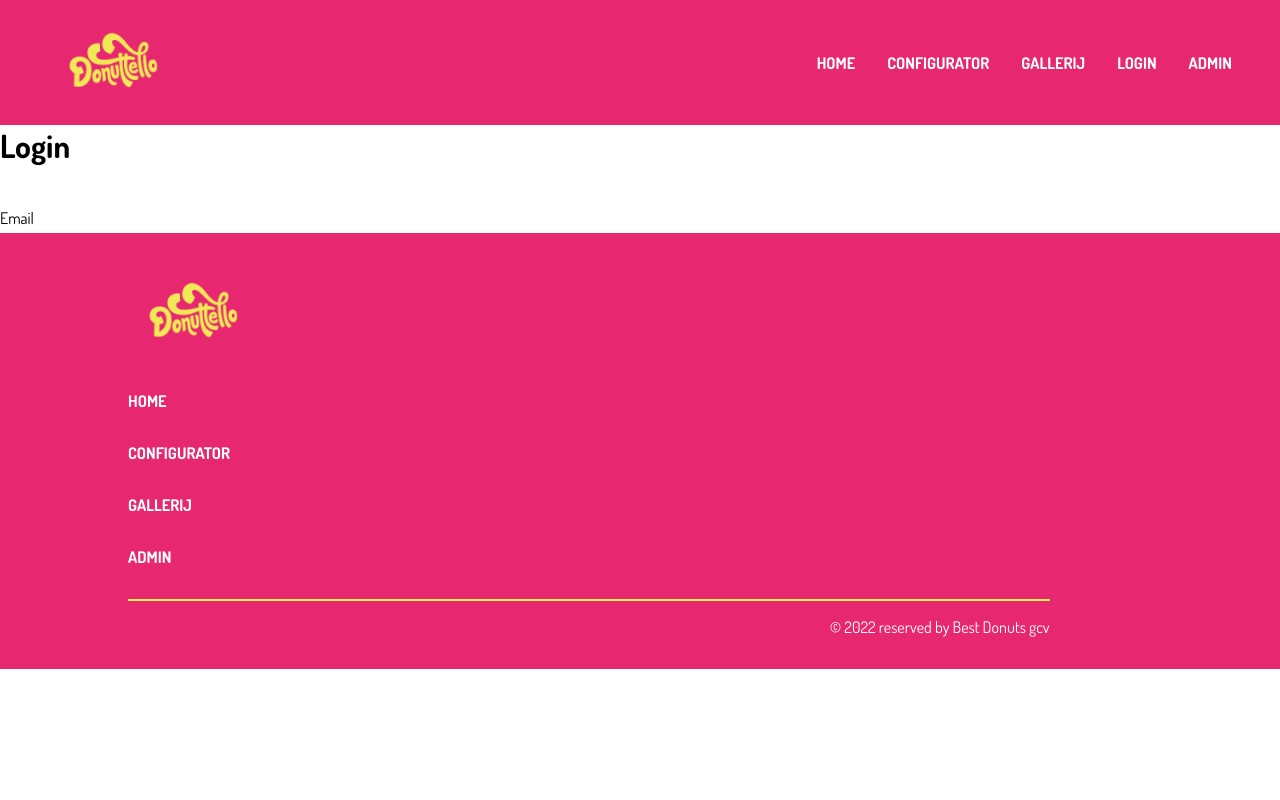
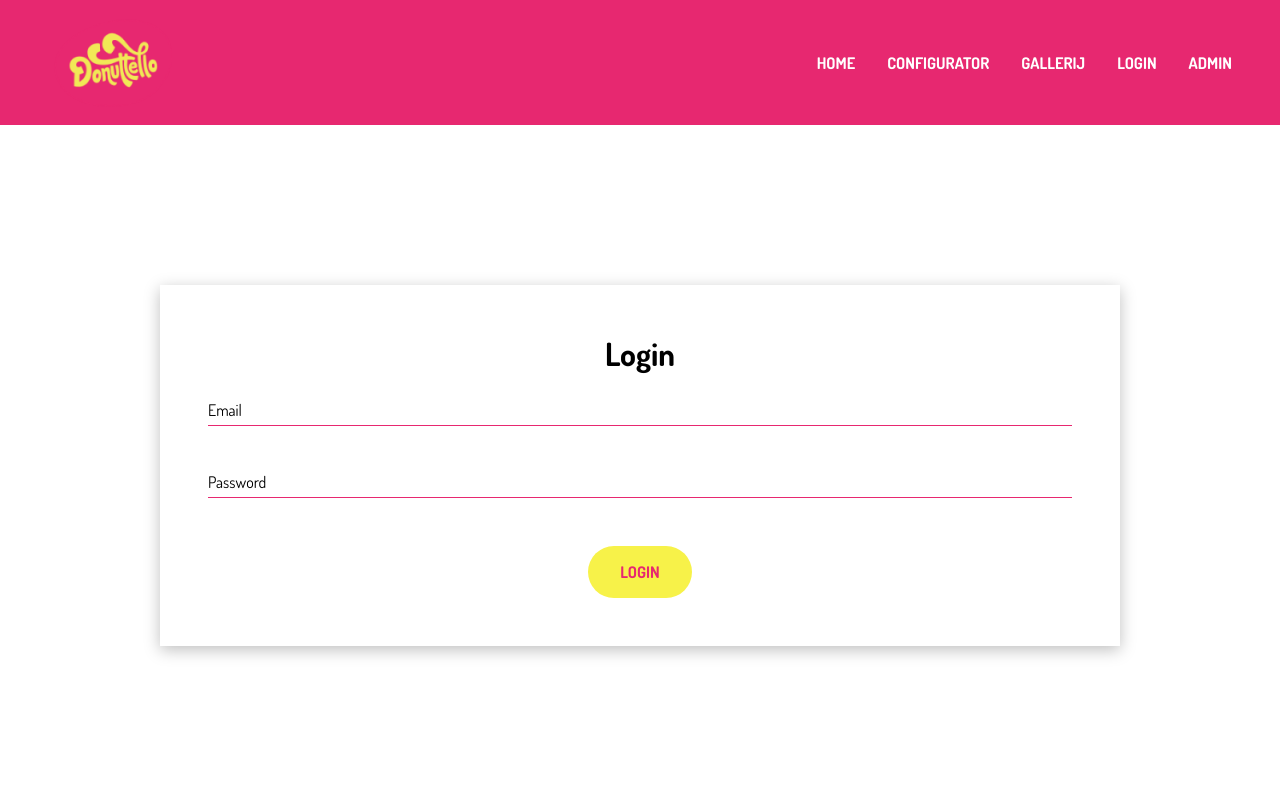
Before and after one commit to SenneChristiaens/Donuttello_Frontend, a Vue app: page /login in a window 1280 px wide. Shown: the top 800 px of the page. Built offline with nearby package versions, Linux system fonts and the light colour scheme.

Commit message:
feat: add login page + styling

```diff
--- /dev/null
+++ b/sass/_login.scss
@@ -0,0 +1,112 @@
+@use "./colors";
+
+.login {
+  margin: 3rem;
+  display: block;
+  padding: 3rem;
+  box-shadow: 0px 4px 15px rgba(0, 0, 0, 0.25);
+  background-color: colors.$white;
+  box-sizing: border-box;
+}
+
+.login__h1 {
+  font-size: 2rem;
+  text-align: center;
+}
+
+.login__form {
+  position: relative;
+  height: 3.25rem;
+  width: 100%;
+  color: colors.$black;
+  overflow: hidden;
+}
+
+.login__form input {
+  position: absolute;
+  height: 100%;
+  width: 100%;
+  color: colors.$black;
+  font-size: 1.2rem;
+  line-height: 3.25rem;
+  outline: 0;
+  background-color: inherit;
+  padding-top: 1.2rem;
+  border: none;
+  box-sizing: border-box;
+}
+
+.login__form .login__label--wrapper {
+  position: absolute;
+  height: 100%;
+  width: 100%;
+  bottom: 0;
+  background-color: inherit;
+  left: 0;
+  pointer-events: none;
+  border-bottom: 1px solid colors.$pink;
+}
+
+.login__form .login__label--wrapper::after {
+  content: "";
+  position: absolute;
+  height: 100%;
+  width: 100%;
+  bottom: -1px;
+  left: 0;
+  background-color: inherit;
+  border-bottom: 3px solid colors.$pink;
+  transform: translateX(-100%);
+  transition: transform 0.2s ease;
+}
+
+.login__form .login__text {
+  position: absolute;
+  bottom: 5px;
+  left: 0;
+  transition: all 0.2s ease;
+}
+
+.login__form input:focus + .login__label--wrapper .login__text,
+.login__form input:valid + .login__label--wrapper .login__text {
+  font-size: 0.9rem;
+  transform: translateY(-150%);
+  color: colors.$pink;
+}
+
+.login__form input:focus + .login__label--wrapper::after,
+.login__form input:valid + .login__label--wrapper::after {
+  transform: translateX(0);
+}
+
+.login__button {
+  text-align: center;
+
+  button {
+    background-color: colors.$yellow;
+    border-radius: 3rem;
+    color: colors.$pink;
+    border: none;
+    padding: 1rem 2rem;
+    font-size: 1rem;
+    text-transform: uppercase;
+    margin: 3rem 0 0 0;
+    display: inline-block;
+    font-family: "Dosis", sans-serif;
+    font-weight: bold;
+  }
+}
+
+@media screen and (min-width: 905px) {
+    .login {
+        margin: 10rem;
+        min-width: 35rem;
+    }
+}
+
+  @media screen and (min-width: 1440px) {
+    .login {
+        margin-left: 35rem;
+        margin-right: 35rem;
+    }
+  }
--- a/sass/app.scss
+++ b/sass/app.scss
@@ -5,3 +5,4 @@
 @use './home';
 @use './configurator';
 @use './gallery';
+@use './login';
--- a/src/views/Configurator.vue
+++ b/src/views/Configurator.vue
@@ -36,9 +36,9 @@ import Navigation from "../components/Navigation.vue";
         <span class="configurator__text">Email</span>
       </label>
     </div>
-    <form class="configurator__button" action="" method="post">
+    <div class="configurator__button">
       <button class="hero__btn">Verstuur je donut!</button>
-    </form>
+    </div>
   </main>
   <Footerello />
 </template>
--- a/src/views/Login.vue
+++ b/src/views/Login.vue
@@ -1,24 +1,32 @@
 <script setup>
-import Navigation from '../components/Navigation.vue'
-import Footerello from '../components/Footerello.vue'
+import Navigation from "../components/Navigation.vue";
+import Footerello from "../components/Footerello.vue";
 </script>
 
 <template>
   <Navigation />
-    <div>
-        <h1>Login</h1>
+  <div class="login">
+    <h1 class="login__h1">Login</h1>
     <form>
-            <div class="configurator__form">
+      <div class="login__form">
         <input type="email" name="email" autocomplete="on" required />
-      <label for="email" class="configurator__label--wrapper">
-        <span class="configurator__text">Email</span>
+        <label for="email" class="login__label--wrapper">
+          <span class="login__text">Email</span>
         </label>
       </div>
+      <br>
+      <div class="login__form">
+        <input type="password" name="password" required />
+        <label for="password" class="login__label--wrapper">
+          <span class="login__text">Password</span>
+        </label>
+      </div>
+      <form class="login__button" action="" method="post">
+      <button class="hero__btn">Login</button>
+    </form>
     </form>
   </div>
   <Footerello />
 </template>
 
-<style>
-
-</style>
+<style></style>
```
Lines whose indentation alone changed are shown as unchanged.
